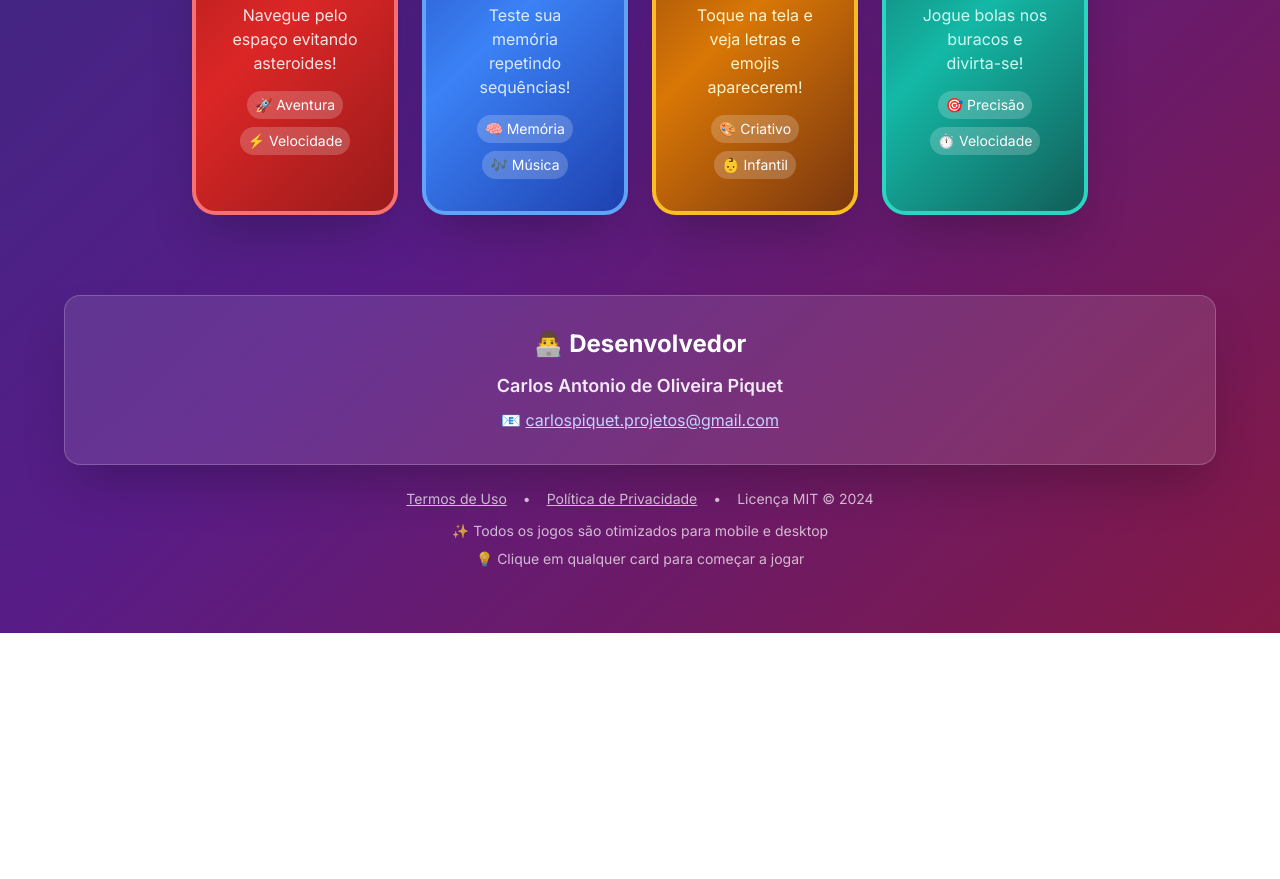
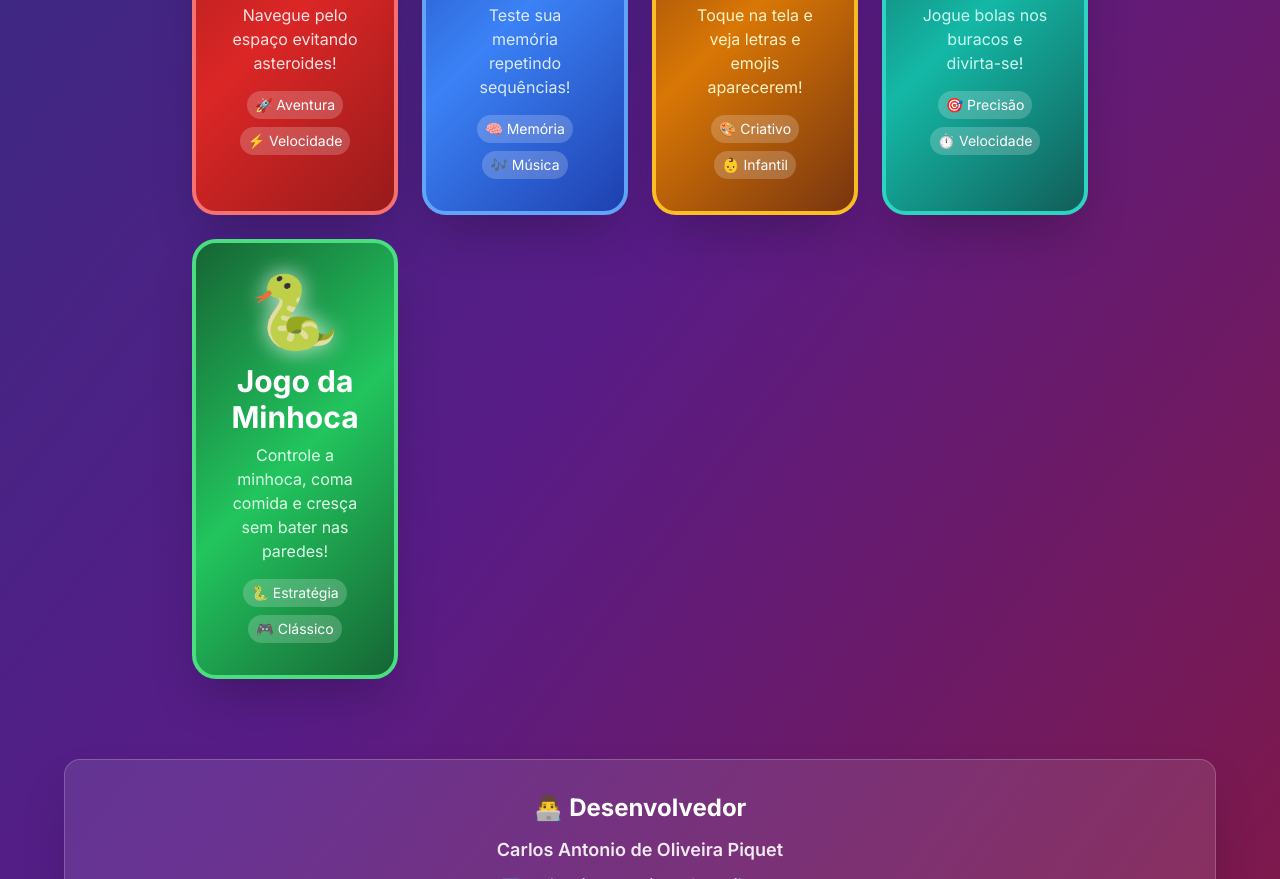
Before and after one commit to carlospiquet2023/jogos_infantil, a plain HTML site: page index.html in a window 1280 px wide. Shown: the part 581-1460 px from the top of the page. Before the commit the page ends 1214 px from the top, so only its background shows below. Drawn offline with nearby package versions, Linux system fonts and the light colour scheme.

Commit message:
Update index.html

```diff
--- a/index.html
+++ b/index.html
@@ -109,6 +109,10 @@
             background: linear-gradient(135deg, #4c1d95 0%, #8b5cf6 50%, #4c1d95 100%);
         }
 
+        .bg-snake {
+            background: linear-gradient(135deg, #166534 0%, #22c55e 50%, #166534 100%);
+        }
+
         /* Efeito de brilho nos emojis */
         .emoji-glow {
             text-shadow: 0 0 20px rgba(255, 255, 255, 0.5);
@@ -205,6 +209,21 @@
                 </div>
             </a>
 
+            <!-- Card 5: Jogo da Minhoca -->
+            <a href="minhoca.html" class="game-card bg-snake rounded-2xl sm:rounded-3xl p-6 sm:p-8 shadow-2xl border-4 border-green-400 fade-in" style="animation-delay: 0.5s;">
+                <div class="text-center">
+                    <div class="text-6xl sm:text-7xl mb-4 emoji-glow">🐍</div>
+                    <h2 class="text-2xl sm:text-3xl font-bold text-white mb-2">Jogo da Minhoca</h2>
+                    <p class="text-green-100 text-sm sm:text-base mb-4">
+                        Controle a minhoca, coma comida e cresça sem bater nas paredes!
+                    </p>
+                    <div class="flex flex-wrap justify-center gap-2 text-xs sm:text-sm">
+                        <span class="bg-white/20 px-2 py-1 rounded-full text-white">🐍 Estratégia</span>
+                        <span class="bg-white/20 px-2 py-1 rounded-full text-white">🎮 Clássico</span>
+                    </div>
+                </div>
+            </a>
+
         </div>
 
         <!-- Footer -->
```
